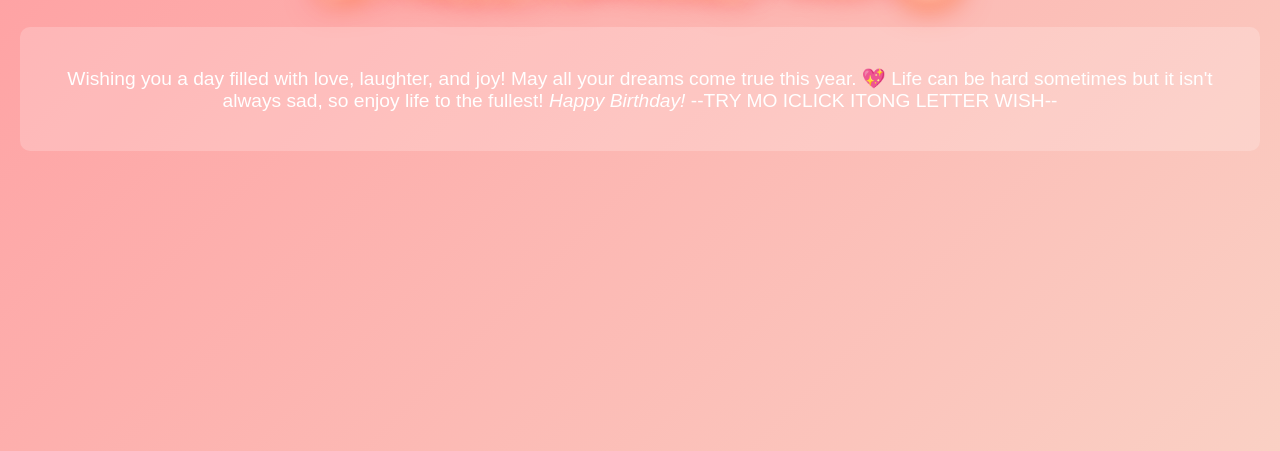
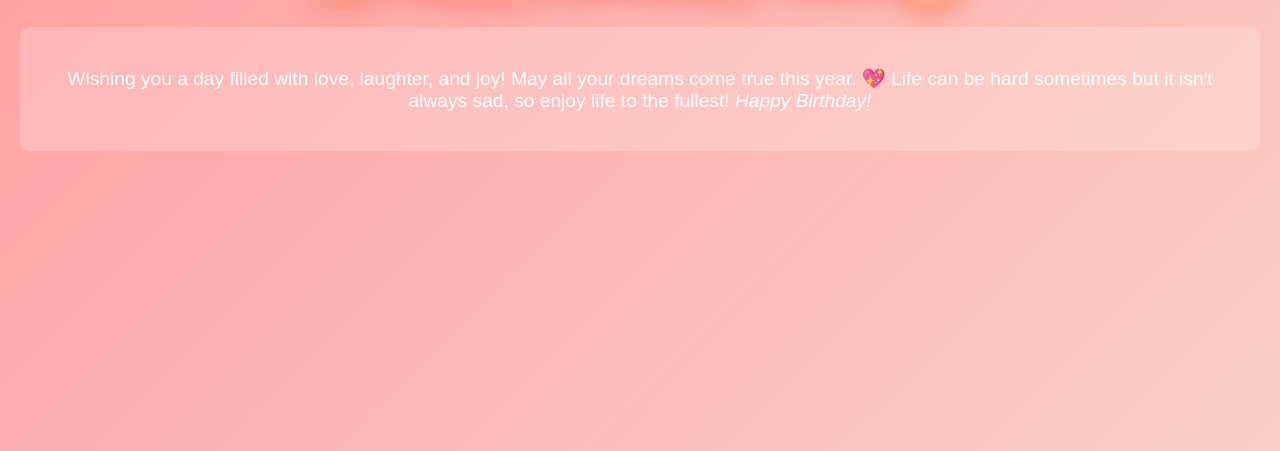
Before and after one commit to LLoydCipher/none1, a plain HTML site: page index.html in a window 1280 px wide. Shown: the part 349-800 px from the top of the page. Drawn offline with Linux system fonts and the light colour scheme.

Commit message:
index.html

```diff
--- a/index.html
+++ b/index.html
@@ -10,10 +10,9 @@
   <div class="container">
     <h1 id="animated-text">🎉 Happy Birthday, Tine! 🎂</h1>
     <div class="wish">
-      <p id="wish-p">Wishing you a day filled with love, laughter, and joy! May all your dreams come true this year. 💖 Life can be hard sometimes but it isn't always sad, so enjoy life to the fullest! <i>Happy Birthday!</i> --TRY MO ICLICK ITONG LETTER WISH-- </p>
+      <p id="wish-p">Wishing you a day filled with love, laughter, and joy! May all your dreams come true this year. 💖 Life can be hard sometimes but it isn't always sad, so enjoy life to the fullest! <i>Happy Birthday!</i></p>
     </div>
   </div>
 
-  <script src="script.js"></script>
 </body>
 </html>
```
